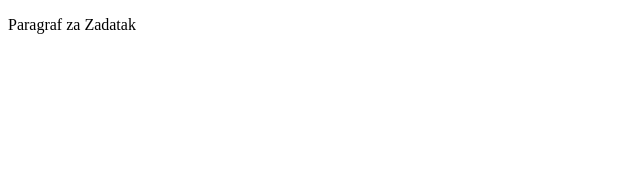
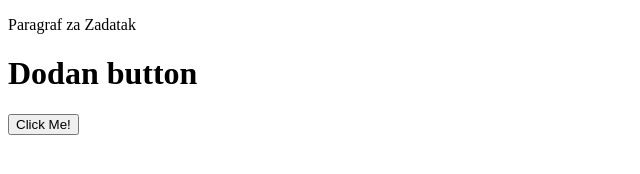
Before and after one commit to AnteBogdan/GitHub---Vje-ba, a plain HTML site: page index.html in a window 1280 px wide. Shown: the whole page, without its empty margins (0-640 px from the left). Drawn offline with Linux system fonts and the light colour scheme.

Commit message:
dodan button

```diff
--- a/index.html
+++ b/index.html
@@ -8,5 +8,9 @@
   </head>
   <body>
     <p>Paragraf za Zadatak</p>
+
+    <h1>Dodan button</h1>
+
+    <button type="button" onclick="alert('Hello world!')">Click Me!</button>
   </body>
 </html>
```
